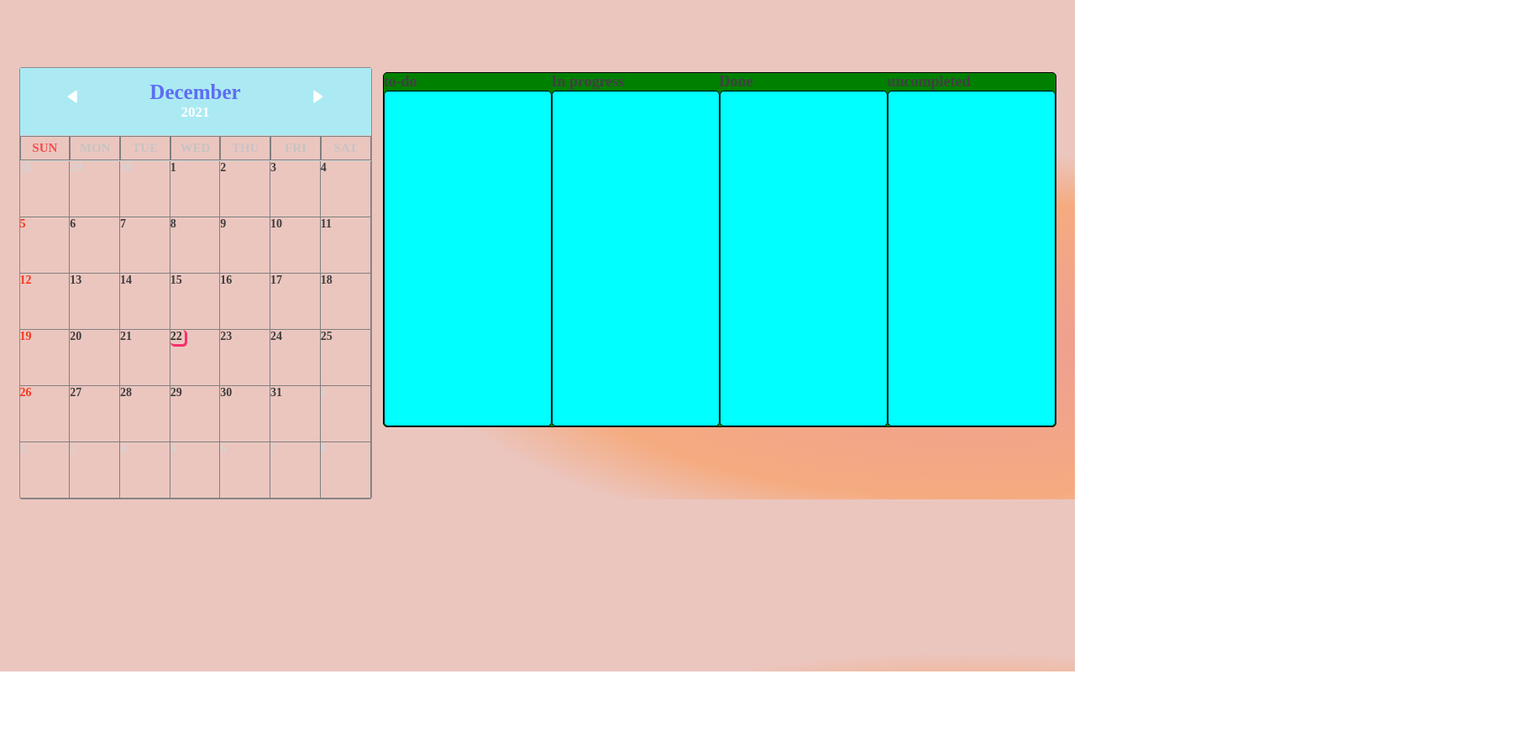
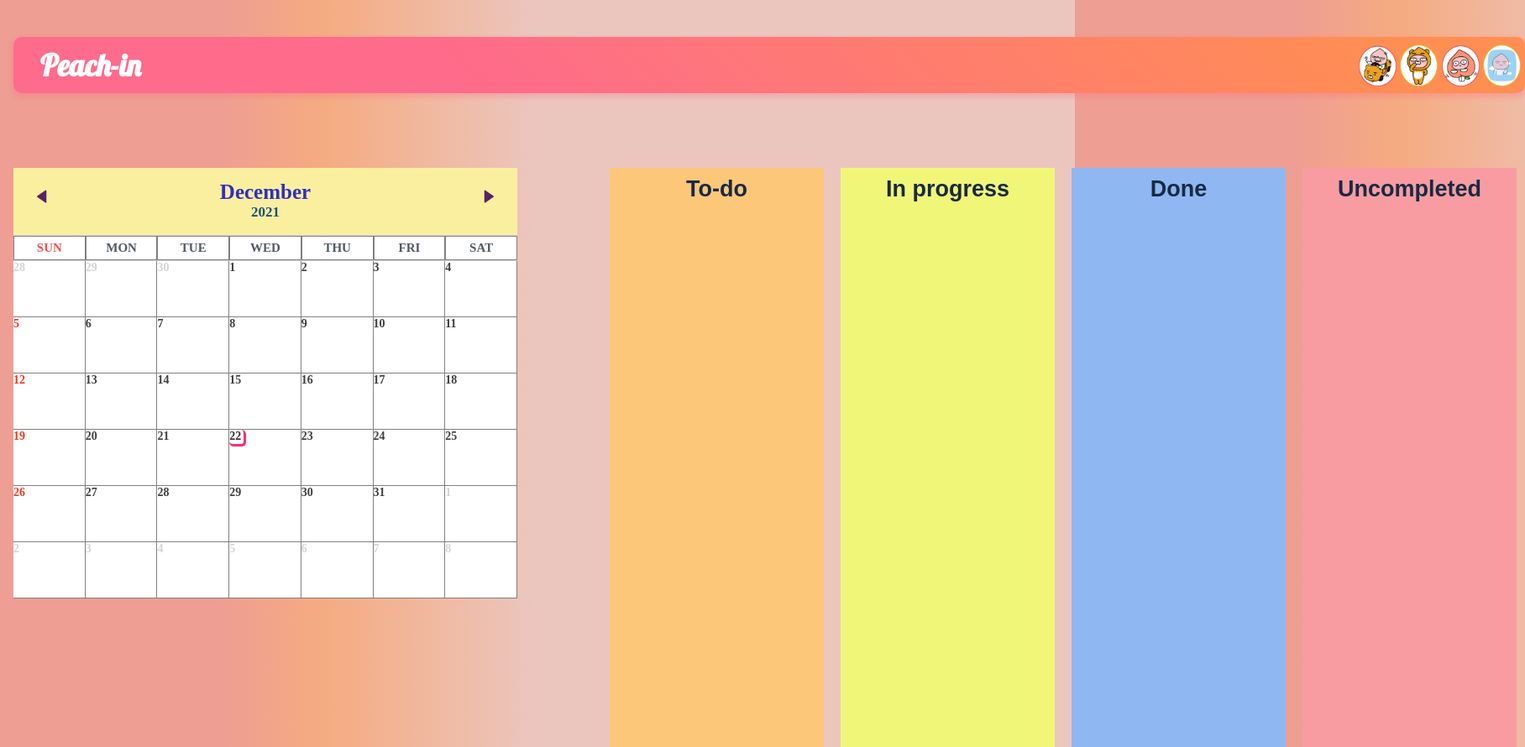
Before and after one commit to itsyuna/Peach-in, a website with bundled scripts: page public/index.html in a window 1280 px wide. Shown: the top 890 px of the page at 84% size, 1816 px wide, since content can reach past the window. Before the commit the page ends 800 px from the top, so only its background shows below. Built offline with nearby package versions, Linux system fonts and the light colour scheme; files whose address does not match are found by name; a web font is replaced by a local one.

Commit message:
Feat: style fix after merged

```diff
--- a/public/css/calendar.css
+++ b/public/css/calendar.css
@@ -4,36 +4,28 @@
   box-sizing: border-box;
 }
 
-body {
-  background: radial-gradient(at 90% 70%, #ee9e93 10px, #f5ab80 30%, #ebc6bf 40%);
-}
-
-.scheduler-container {
-  display: flex;
-  align-items: center;
-  justify-content: space-around;
-}
-
-/***** calendar *****/
 .calendar {
-  width: 420px;
-  height: auto;
-  border: 1px solid #8c8a8a;
-  margin-top: 80px;
+  width: 600px;
+  height: 700px;
   border-radius: 3px;
+  margin-right: 50px;
 }
 
 .calendar-nav {
   width: 100%;
   height: 80px;
-  background-color: #abeaf3;
+  background-color: #faef9f;
   display: flex;
-  justify-content: space-around;
+  justify-content: space-between;
+}
+
+.calendar-grid {
+  background-color: white;
 }
 
 .prev-btn,
 .next-btn {
-  color: white;
+  color: #582165;
   display: inline-block;
   margin: 25px;
   font-size: 18px;
@@ -48,7 +40,7 @@ body {
 
 .this-year {
   text-align: center;
-  color: white;
+  color: #1a517c;
   font-weight: 700;
   font-size: 17px;
 }
@@ -56,7 +48,7 @@ body {
 .this-month {
   font-size: 25px;
   margin: 0;
-  color: #5e6df3;
+  color: #2e2fc5;
   font-weight: 700;
 }
 
@@ -74,7 +66,7 @@ body {
   min-height: 0;
 }
 .days-grid > div {
-  color: #c7c3c3;
+  color: #515a62;
   border: 1px solid gray;
   width: 100%;
   font-weight: 700;
@@ -99,7 +91,6 @@ body {
 }
 
 .date-grid > div:hover {
-  /* background-color: lightgoldenrodyellow; */
   cursor: pointer;
 }
 
@@ -136,7 +127,6 @@ body {
   color: #d5d3d2;
 }
 .date-grid > .today {
-  /* background-color: #f7bda9; */
   position: relative;
   font-weight: 900;
 }
--- /dev/null
+++ b/public/css/kanban.css
@@ -0,0 +1,143 @@
+body {
+  background: linear-gradient(to right, #ee9e93 20%, #f5ab80 30%, #ebc6bf 50%);
+}
+
+.outer {
+  width: 1800px;
+  height: 1000px;
+  margin: 0 auto;
+}
+
+.scheduler-container {
+  display: flex;
+  flex-direction: row;
+  justify-content: space-between;
+  margin-top: 200px;
+  width: 100%;
+  height: 700px;
+}
+
+.kanban-container {
+  font-family: 'Cute Font', cursive;
+  font-family: 'Hahmlet', serif;
+  display: flex;
+  width: 1100px;
+  height: 100%;
+}
+
+.kanban-content {
+  border: 1px solid black;
+}
+
+.kanban-title {
+  text-align: center;
+  height: 50px;
+  line-height: 50px;
+  font-family: 'Stylish', sans-serif;
+  font-size: 27px;
+  color: #182a43;
+}
+
+.kanban-drop {
+  padding: 5px;
+}
+
+.kanban-todo-wrap,
+.kanban-inprogress-wrap,
+.kanban-done-wrap,
+.kanban-uncompleted-wrap {
+  width: 300px;
+  margin: 10px;
+  margin-top: 0;
+}
+
+.kanban-todo-wrap {
+  background-color: #fdc77a;
+}
+.kanban-inprogress-wrap {
+  background-color: #f0f778;
+}
+
+.kanban-done-wrap {
+  background-color: #8fb7f2;
+}
+
+.kanban-uncompleted-wrap {
+  background-color: #f89ca2;
+}
+
+.kanban-todo {
+  background-color: #fdc77a;
+}
+
+.kanban-inprogress {
+  background-color: #f0f778;
+}
+
+.kanban-done {
+  background-color: #8fb7f2;
+}
+
+.kanban-uncompleted {
+  background-color: #f89ca2;
+}
+
+h1 {
+  color: #fff;
+  padding: 0.7rem 0.7rem 0.7rem 2rem;
+  border-radius: 10px;
+  background: linear-gradient(45deg, rgb(254, 107, 139) 30%, rgb(255, 142, 83) 90%);
+  box-shadow: rgba(255, 105, 135, 0.3) 0px 3px 5px 2px;
+  font-family: 'Lobster', cursive;
+}
+
+.header-box {
+  position: relative;
+  display: flex;
+  flex-direction: row;
+  justify-content: space-between;
+}
+img {
+  width: 45px;
+  height: 50px;
+}
+
+.title-box {
+  position: absolute;
+  top: 20px;
+  width: 100%;
+}
+
+.icon-box {
+  position: absolute;
+  top: 53px;
+  right: 5px;
+  z-index: 2;
+}
+
+.kanban-draggable {
+  margin-top: 12px;
+  background-color: white;
+  border-radius: 7px;
+  height: 65px;
+  text-align: center;
+  padding: 3px;
+}
+
+.kanban-draggable > span {
+  display: block;
+}
+
+.kanban-draggable > span:nth-child(1) {
+  color: #ae003b;
+}
+
+.kanban-draggable > span:nth-child(1)::before {
+  content: '✔';
+  color: #b40002;
+  margin-right: 3px;
+}
+
+.kanban-draggable > span:nth-child(2) {
+  color: #020598;
+}
--- a/public/css/modal.css
+++ b/public/css/modal.css
@@ -3,9 +3,11 @@
 html {
   box-sizing: border-box;
   --color-white: #ffffff;
-  --color-red-cherry: #8d0910;
+  --color-orange: #f7941e;
   --color-dusty-rose: #c16e79;
   --color-light-grey: #a1b3c1;
+  --color-red-orange: #f75339;
+  --color-pink: #fbaebc;
 }
 
 body {
@@ -25,7 +27,7 @@ body {
   top: 0;
   left: 0;
   width: 100%;
-  height: 100%;
+  height: 1500px;
   background-color: black;
   opacity: 0.6;
 }
@@ -41,8 +43,8 @@ body {
   position: absolute;
   top: 30%;
   left: 35%;
-  opacity: 0.8;
-  animation: appear 0.8s;
+  opacity: 1;
+  animation: appear 0.2s;
 }
 
 /* header */
@@ -57,7 +59,6 @@ body {
 form {
   display: flex;
   flex-direction: column;
-  /* align-items: flex-start; */
   padding: 0.5rem 0;
 }
 
@@ -68,15 +69,18 @@ form {
 
 input[type='submit'] {
   margin: 5px;
+  margin-top: 30px;
+  margin-left: 1px;
   padding: 0.75rem 1rem;
   border-radius: 10px;
   border: none;
   outline: none;
   cursor: pointer;
   text-transform: uppercase;
-  background-color: var(--color-red-cherry);
+  background-color: var(--color-orange);
   color: var(--color-white);
-  width: auto;
+  font-weight: 900;
+  width: 263px;
   -webkit-box-shadow: 4px 4px 3px 0px rgba(50, 50, 50, 0.75);
   -moz-box-shadow: 4px 4px 3px 0px rgba(50, 50, 50, 0.75);
   box-shadow: 4px 4px 3px 0px rgba(50, 50, 50, 0.75);
@@ -102,12 +106,22 @@ label {
   outline: none;
   cursor: pointer;
   text-transform: uppercase;
-  background-color: var(--color-red-cherry);
+  font-weight: 900;
   color: var(--color-white);
   width: auto;
   -webkit-box-shadow: 4px 4px 3px 0px rgba(50, 50, 50, 0.75);
   -moz-box-shadow: 4px 4px 3px 0px rgba(50, 50, 50, 0.75);
   box-shadow: 4px 4px 3px 0px rgba(50, 50, 50, 0.75);
+}
+
+.cancel-btn-color {
+  background-color: var(--color-red-orange);
+}
+.delete-cancel-btn {
+  background-color: var(--color-red-orange);
+}
+.delete-btn {
+  background-color: var(--color-pink);
 }
 
 .button > span {
@@ -125,6 +139,14 @@ label {
 
 .modal__animate-out {
   animation: dissappear 0.8s;
+}
+
+.task-input,
+.assignee-input,
+.start-day-input,
+.end-day-input {
+  height: 45px;
+  font-size: 14px;
 }
 
 @keyframes appear {
--- a/public/css/tooltip.css
+++ b/public/css/tooltip.css
@@ -9,7 +9,7 @@
   width: 164px;
   background-color: #fff;
   text-align: center;
-  padding: 15px 5px;
+  padding: 8px 5px;
   z-index: 1;
   bottom: 120%;
   left: 50%;
--- a/public/index.html
+++ b/public/index.html
@@ -1,6 +1,5 @@
 <!DOCTYPE html>
 <html lang="ko">
-
   <head>
     <meta charset="UTF-8" />
     <meta http-equiv="X-UA-Compatible" content="IE=edge" />
@@ -9,40 +8,29 @@
     <title>Scheduler</title>
     <link rel="stylesheet" href="./css/calendar.css" />
     <link rel="stylesheet" href="./css/modal.css" />
+    <link rel="stylesheet" href="./css/kanban.css" />
     <link rel="stylesheet" href="./css/tooltip.css" />
+    <link
+      href="https://fonts.googleapis.com/css2?family=Cute+Font&family=Hahmlet:wght@200&family=Lobster&family=Stylish&family=Twinkle+Star&display=swap"
+      rel="stylesheet" />
     <script type="module" defer src="./js/app.js"></script>
-  <style>
-    .kanban-container {
-      display: flex;
-      background-color: green;
-      border: 1px solid black;
-      border-radius: 5px;
-    }
-
-    .kanban {
-      min-width: 200px;
-      height: 400px;
-      background-color: aqua;
-      border: 1px solid black;
-      border-radius: 5px;
-    }
-
-    .kanban-content {
-      padding: 8px;
-      display: flex;
-      flex-direction: column;
-      border: 1px solid black;
-      border-radius: 5px;
-    }
-
-    .kanban-content span {
-      margin: 5px;
-    }
-  </style>
   </head>
 
   <body>
-  <!-- 추가 모달 -->
+    <div class="outer">
+      <header>
+        <div class="header-box">
+          <div class="title-box">
+            <h1>Peach-in</h1>
+          </div>
+          <div class="icon-box">
+            <img src="./img/icon1.png" alt="apeach-icon1" />
+            <img src="./img/icon2.png" alt="apeach-icon2" />
+            <img src="./img/icon3.png" alt="apeach-icon3" />
+            <img src="./img/icon4.png" alt="apeach-icon4" />
+          </div>
+        </div>
+      </header>
       <section class="scheduler-container">
         <article class="calendar">
           <div class="calendar-nav">
@@ -61,7 +49,7 @@
         </article>
         <article class="kanban-container">
           <div class="kanban-todo-wrap">
-        <div class="kanban-title">to-do</div>
+            <div class="kanban-title">To-do</div>
             <div data-status="0" class="kanban kanban-todo kanban-drop"></div>
           </div>
           <div class="kanban-inprogress-wrap">
@@ -73,11 +61,12 @@
             <div data-status="2" class="kanban kanban-done kanban-drop"></div>
           </div>
           <div class="kanban-uncompleted-wrap">
-        <div class="kanban-title">uncompleted</div>
-        <div data-status="3" class="kanban kanban-uncompleted"></div>
+            <div class="kanban-title">Uncompleted</div>
+            <div data-status="3" class="kanban kanban-uncompleted kanban-drop"></div>
           </div>
         </article>
       </section>
+    </div>
 
     <!-- 등록 모달 -->
     <section class="modal-wrap task-modal">
@@ -89,23 +78,44 @@
         <form id="modal-form">
           <div class="row">
             <label for="add-task-input">Title</label>
-          <input type="text" name="content" id="add-task-input" class="task-input" placeholder="laundry" autofocus
+            <input
+              type="text"
+              name="content"
+              id="add-task-input"
+              class="task-input"
+              placeholder="laundry"
+              autofocus
               required />
             <label for="add-assignee-input">Assignee</label>
-          <input type="text" name="assignee" id="add-assignee-input" class="assignee-input" placeholder="tarik"
+            <input
+              type="text"
+              name="assignee"
+              id="add-assignee-input"
+              class="assignee-input"
+              placeholder="tarik"
               required />
           </div>
           <div class="row">
             <label for="add-start-day-input">Start</label>
-          <input type="text" name="start" id="add-start-day-input" class="start-day-input" placeholder="2021-12-31"
+            <input
+              type="text"
+              name="start"
+              id="add-start-day-input"
+              class="start-day-input"
+              placeholder="2021-12-31"
               required />
             <label for="add-end-day-input-label">End</label>
-          <input type="text" name="end" id="add-end-day-input" class="end-day-input" placeholder="2021-12-31"
+            <input
+              type="text"
+              name="end"
+              id="add-end-day-input"
+              class="end-day-input"
+              placeholder="2021-12-31"
               required />
           </div>
           <input type="submit" data-btn="모달등록" id="submit" class="submit-btn" value="Register" />
         </form>
-      <button data-btn="모달취소" class="cancel-btn">Cancel</button>
+        <button data-btn="모달취소" class="cancel-btn cancel-btn-color">Cancel</button>
       </div>
     </section>
 
@@ -117,23 +127,44 @@
         <form id="modal-form">
           <div class="row">
             <label for="update-task-input">Title</label>
-          <input type="text" name="content" id="update-task-input" class="task-input" placeholder="laundry" autofocus
+            <input
+              type="text"
+              name="content"
+              id="update-task-input"
+              class="task-input"
+              placeholder="laundry"
+              autofocus
               required />
             <label for="update-assignee-input">Assignee</label>
-          <input type="text" name="assignee" id="update-assignee-input" class="assignee-input" placeholder="tarik"
+            <input
+              type="text"
+              name="assignee"
+              id="update-assignee-input"
+              class="assignee-input"
+              placeholder="tarik"
               required />
           </div>
           <div class="row">
             <label for="update-start-day-input">Start</label>
-          <input type="text" name="start" id="update-start-day-input" class="start-day-input" placeholder="2021-12-31"
+            <input
+              type="text"
+              name="start"
+              id="update-start-day-input"
+              class="start-day-input"
+              placeholder="2021-12-31"
               required />
             <label for="update-end-day-input">End</label>
-          <input type="text" name="end" id="update-end-day-input" class="end-day-input" placeholder="2021-12-31"
+            <input
+              type="text"
+              name="end"
+              id="update-end-day-input"
+              class="end-day-input"
+              placeholder="2021-12-31"
               required />
           </div>
           <input type="submit" data-btn="모달등록" id="submit" class="submit-btn" value="Register" />
         </form>
-      <button data-btn="모달취소" class="cancel-btn">Cancel</button>
+        <button data-btn="모달취소" class="cancel-btn cancel-btn-color">Cancel</button>
       </div>
     </section>
 
@@ -144,11 +175,10 @@
         <i data-btn="삭제모달닫기" class="bx bx-x cancel-btn"></i>
         <p>Are you sure you want to delete this task?</p>
         <div class="button-container">
-        <button data-btn="삭제">Delete</button>
-        <button data-btn="삭제모달취소" class="cancel-btn">Cancel</button>
+          <button data-btn="삭제" class="delete-btn">Delete</button>
+          <button data-btn="삭제모달취소" class="delete-cancel-btn">Cancel</button>
         </div>
       </div>
     </section>
   </body>
-
 </html>
--- a/server.js
+++ b/server.js
@@ -1,6 +1,6 @@
 import express from 'express';
 
-const PORT = 5555;
+const PORT = 5678;
 const app = express();
 
 app.use(express.static('public'));
```
Also changed, not shown: public/img/icon1.png (added), public/img/icon2.png (added), public/img/icon3.png (added), public/img/icon4.png (added). Lines whose indentation alone changed are shown as unchanged.
